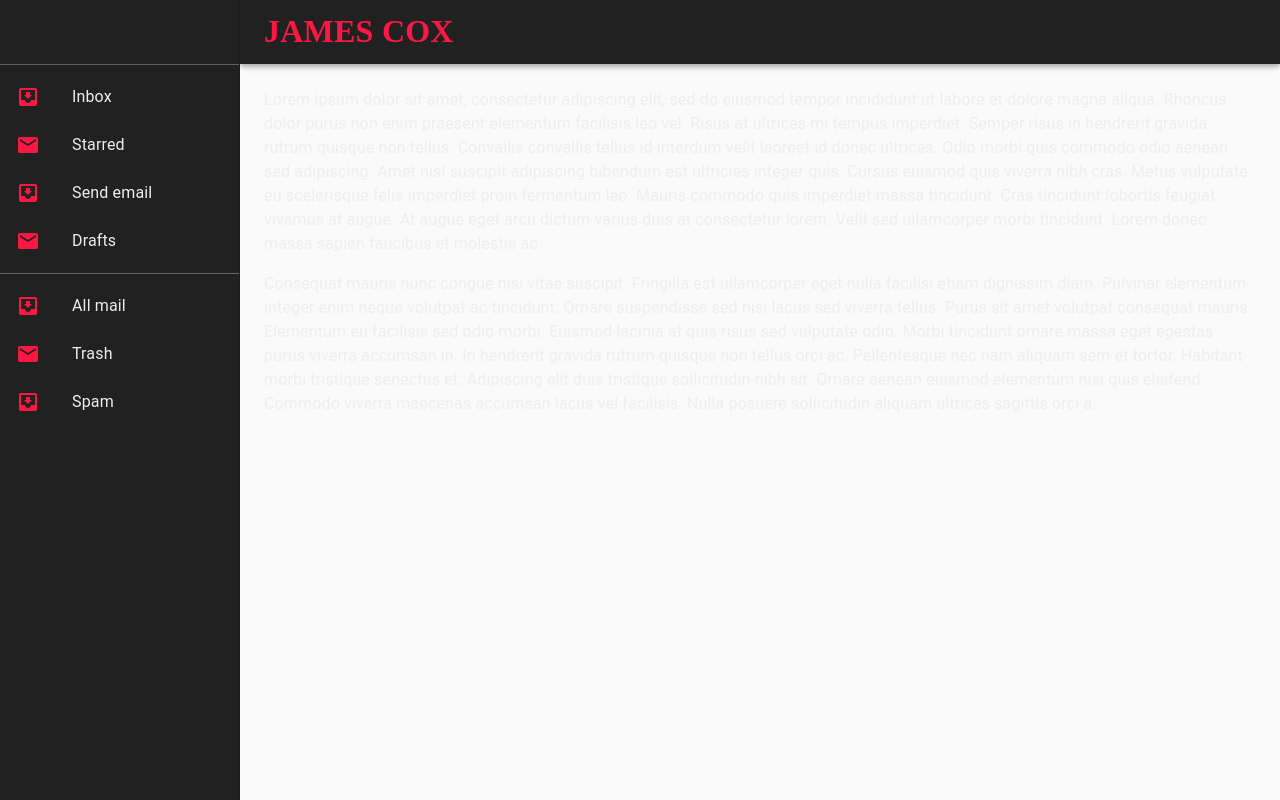
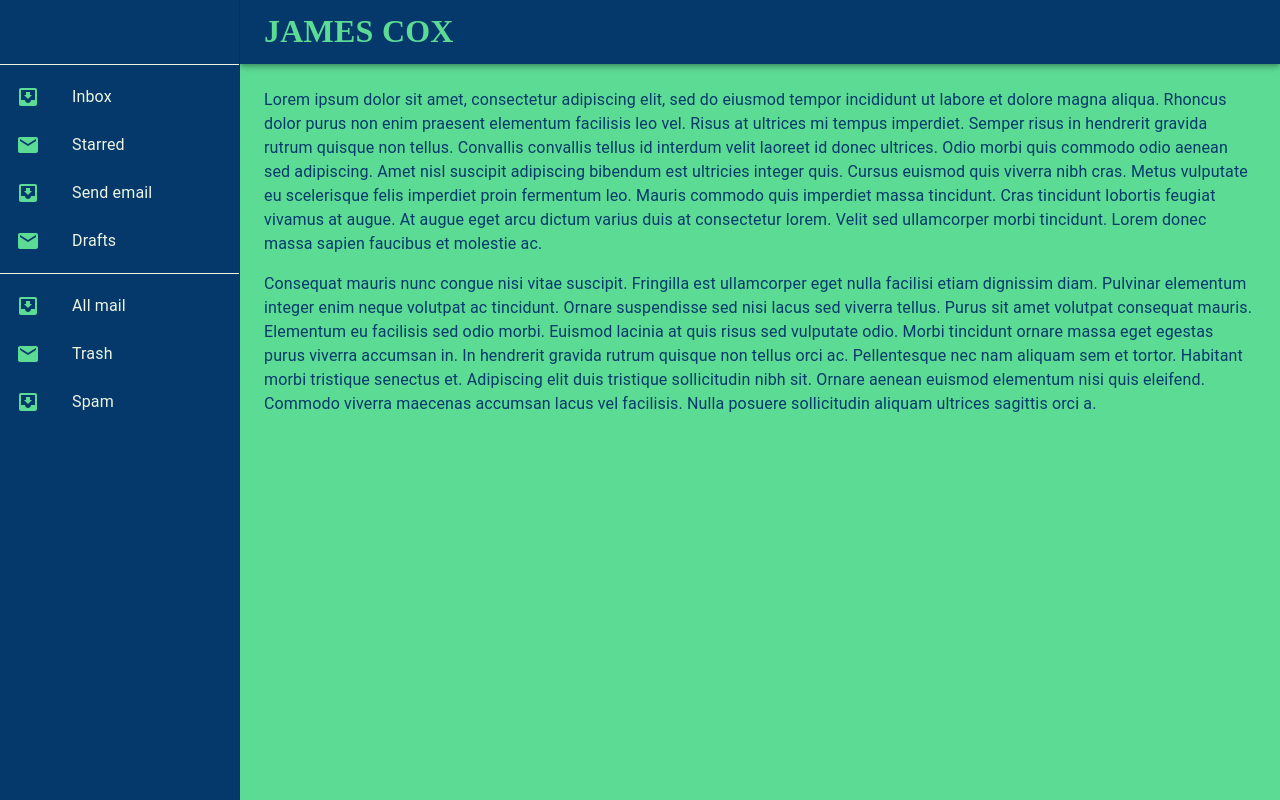
Before and after one commit to jamesncox/portfolio, a React (Create React App) app: page / in a window 1280 px wide. Built offline with nearby package versions, Linux system fonts and the light colour scheme; the HTML template or start-up script is replaced by a standard one; a web font is replaced by a local one.

Commit message:
Update ResponsiveDrawer with new color palette idea

```diff
--- a/src/components/layout/ResponsiveDrawer.js
+++ b/src/components/layout/ResponsiveDrawer.js
@@ -30,8 +30,8 @@ const useStyles = makeStyles((theme) => ({
         },
     },
     appBar: {
-        backgroundColor: "#212121",
-        color: "#ff1744",
+        backgroundColor: "#05386B",
+        color: "#5CDB95;",
         [theme.breakpoints.up('sm')]: {
             width: `calc(100% - ${drawerWidth}px)`,
             marginLeft: drawerWidth,
@@ -46,22 +46,21 @@ const useStyles = makeStyles((theme) => ({
     // necessary for content to be below app bar
     toolbar: theme.mixins.toolbar,
     drawerPaper: {
-        // backgroundColor: "#c62828",
-        backgroundColor: "#212121",
-        color: "#eeeeee",
+        backgroundColor: "#05386B",
+        color: "#EDF5E1",
         width: drawerWidth,
     },
     content: {
-        // backgroundColor: "#616161",
+        backgroundColor: "#5CDB95",
         // backgroundImage: "url(https://images.pexels.com/photos/333850/pexels-photo-333850.jpeg?auto=compress&cs=tinysrgb&dpr=2&h=750&w=1260)",
-        // height: "100vh",
-        color: "#eeeeee",
+        height: "100vh",
+        color: "#05386B",
         flexGrow: 1,
         padding: theme.spacing(3),
     },
     icons: {
         // color: "#212121",
-        color: "#ff1744",
+        color: "#5CDB95;",
     },
     text: {
         // fontFamily: "'Codystar', cursive",
@@ -72,7 +71,7 @@ const useStyles = makeStyles((theme) => ({
         fontSize: "2rem"
     },
     divider: {
-        backgroundColor: "#616161"
+        backgroundColor: "#EDF5E1"
     }
 }));
 
```
